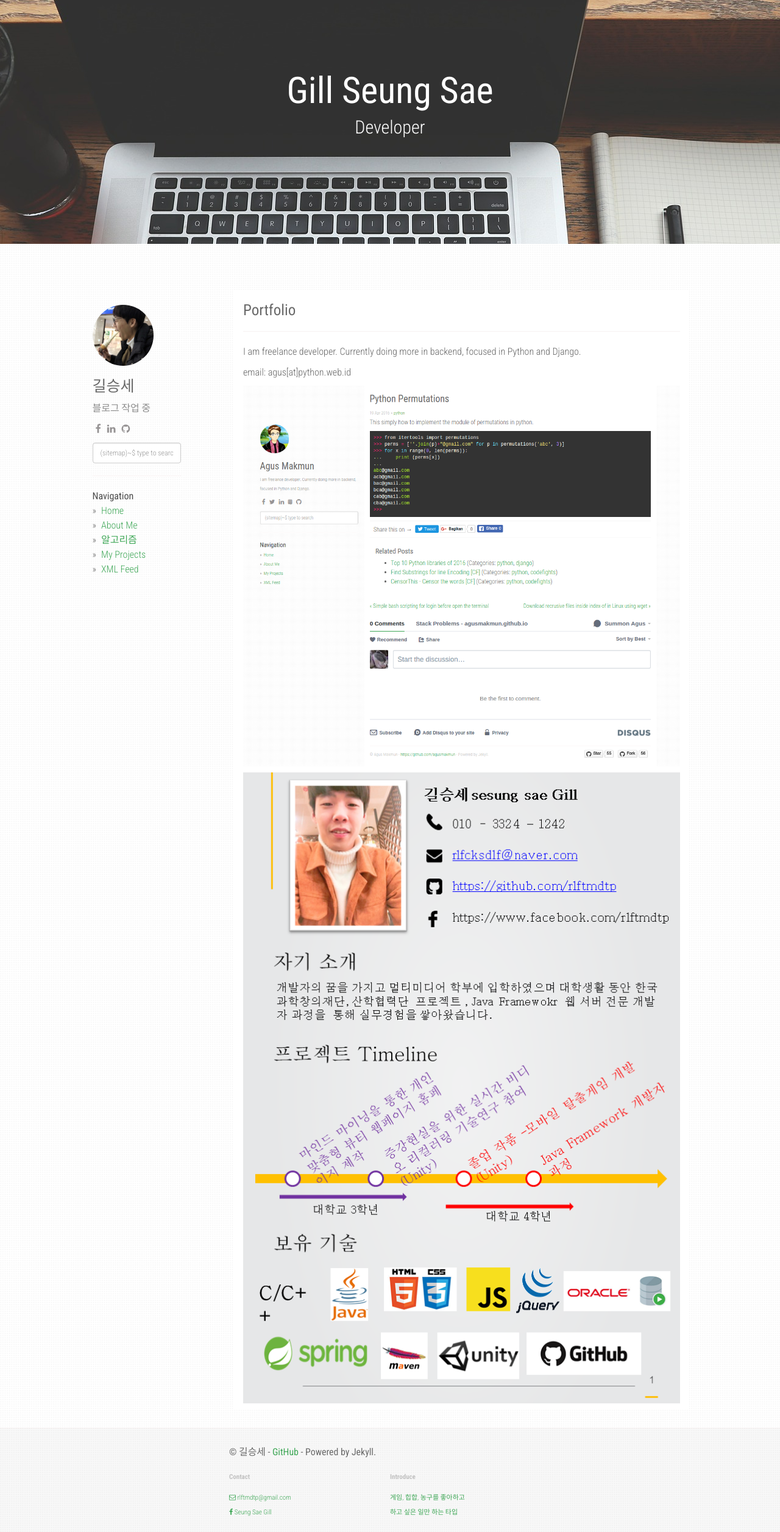
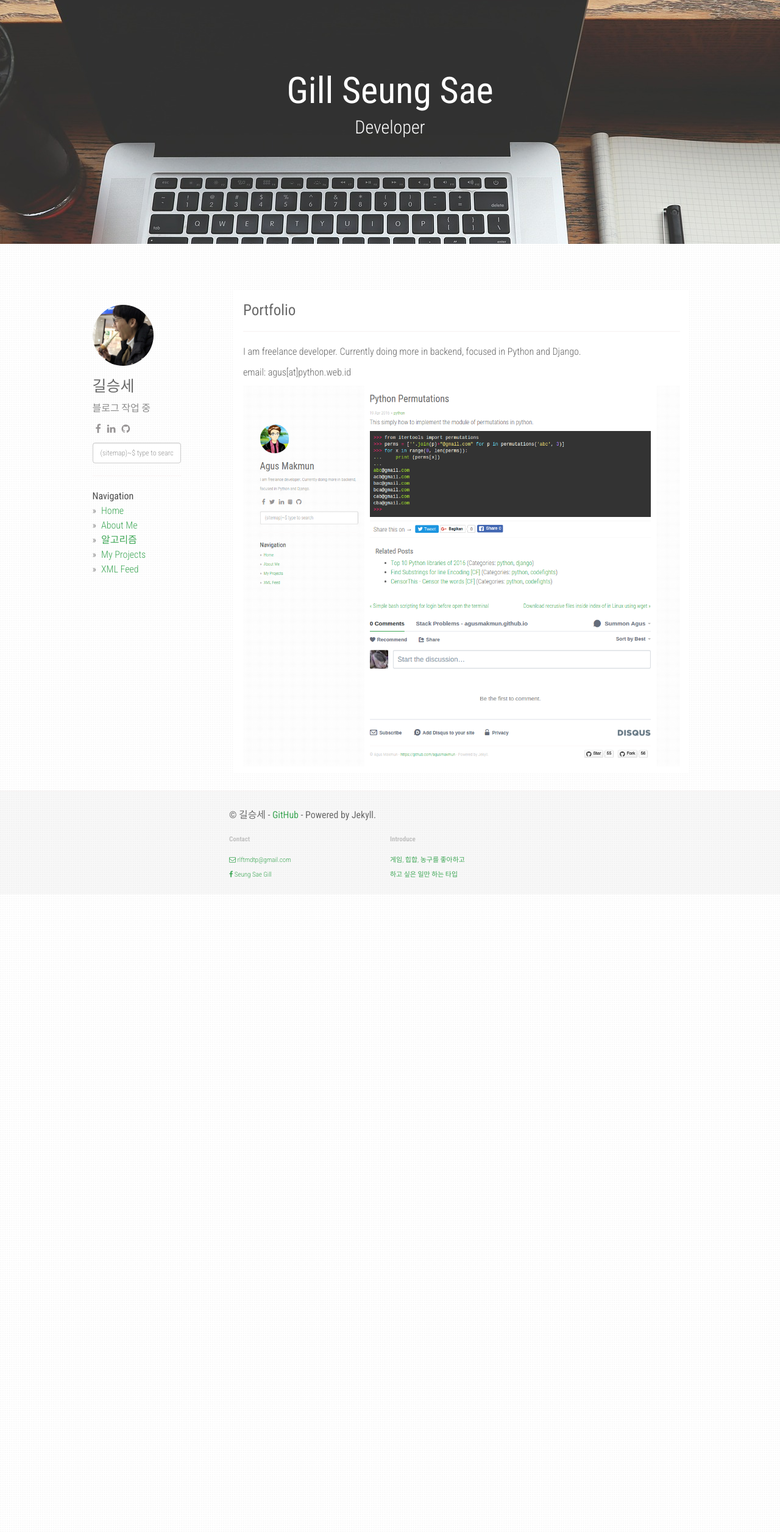
Before and after one commit to agusmakmun/agusmakmun.github.io, a Jekyll site: the page built from about.md, in a window 1280 px wide. Shown: the whole page at 61% size. Built offline with Jekyll 4.4.1, drawn with Linux system fonts in a browser that asks for light colours; nearby versions of some CDN libraries.

Commit message:
Update about.md

```diff
--- a/about.md
+++ b/about.md
@@ -9,5 +9,3 @@ I am freelance developer. Currently doing more in backend, focused in Python and
 email: agus[at]python.web.id
 
 ![Screenshot Post Page](https://raw.githubusercontent.com/agusmakmun/agusmakmun.github.io/master/static/img/screenshot-post-page.png  "Screenshot Post Page")
-
-![Gill Seung Sae Portfolio](https://rlftmdtp.github.io/static/img/portfolio1.PNG )
```
